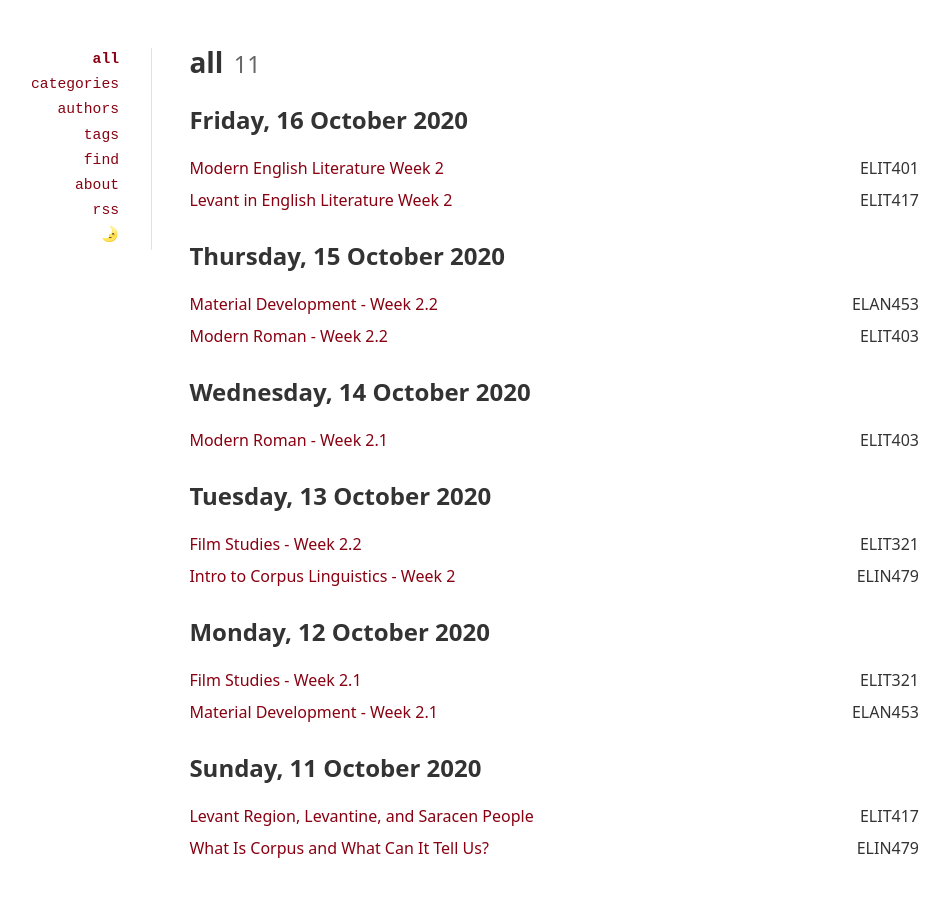
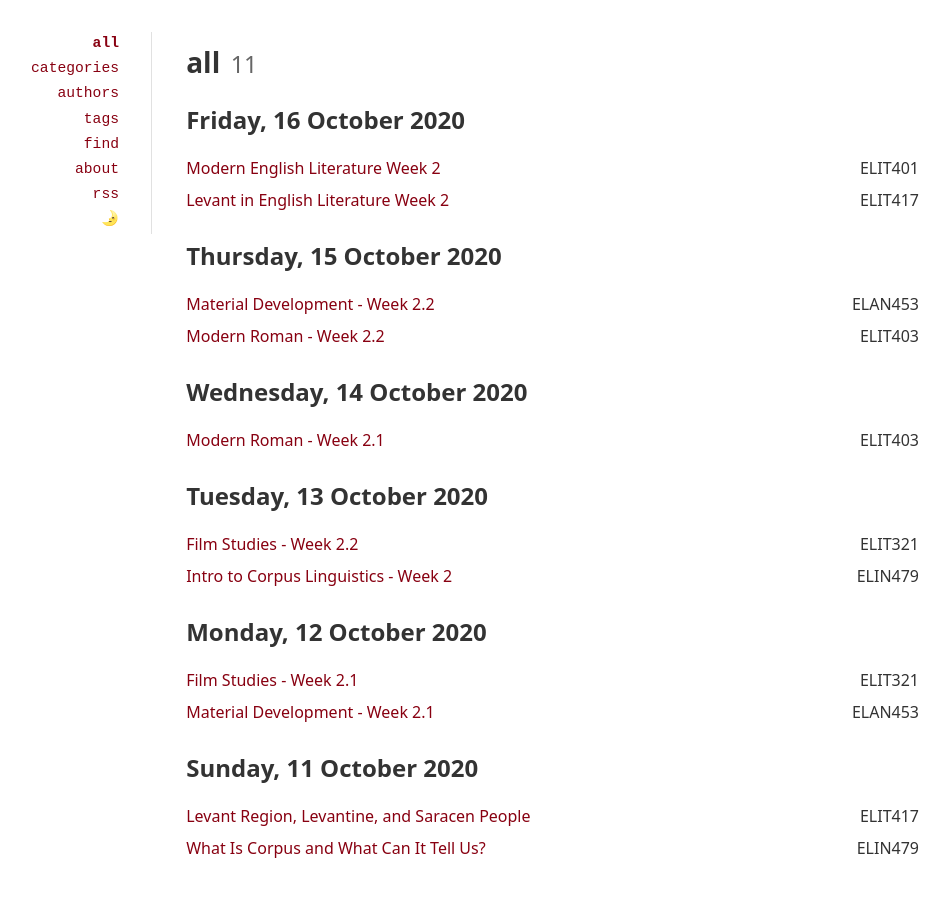
Before and after one commit to velitasali/notes, a Jekyll site: the page built from index.html, in a window 1280 px wide. Shown: the whole page, without its empty margins (185-1135 px from the left). Built offline with Jekyll 4.4.1, drawn with Linux system fonts in a browser that asks for light colours.

Commit message:
Small tweaks to make the CSS more consistent
For layouts that don't need consistency

```diff
--- a/_sass/_main.scss
+++ b/_sass/_main.scss
@@ -21,22 +21,6 @@
 	margin: 0;
 	color: #333;
 	transition: background-color .75s;
-}
-
-header nav {
-	border-right: 1px solid $unopinionated_color;
-	position: fixed;
-	width: 10rem;
-	font-family: 'Cascadia Code', monospace;
-	font-size: 11pt;
-	font-weight: 350;
-}
-
-header nav ul {
-	margin-block-start: 0;
-	margin-block-end: 0;
-	padding-inline-start: 0;
-	padding-inline-end: 0;
 }
 
 a {
@@ -251,9 +235,9 @@
 	max-width: 60rem;
 	display: grid;
 	grid-template-columns: repeat(auto-fit, minmax(10rem, 1fr));
-	gap: 2rem;
 	margin: auto;
 	padding: 2rem 0;
+	gap: 1rem;
 }
 
 main > {
@@ -262,6 +246,7 @@
 		flex-direction: column;
 		box-sizing: border-box;
 		grid-column: span 4;
+		padding: 1rem;
 	}
 
 	header {
@@ -270,22 +255,38 @@
 		grid-column: span 1;
 	}
 
-	header a {
-		text-decoration: none;
+	header {
+		nav {
+			border-right: 1px solid $unopinionated_color;
+			position: fixed;
+			width: 11rem;
+			font-family: 'Cascadia Code', monospace;
+			font-size: 11pt;
+			font-weight: 350;
 		}
 
-	header li {
+		nav {
+			ul {
+				margin-block-start: 0;
+				margin-block-end: 0;
+				padding-inline-start: 0;
+				padding-inline-end: 0;
+			}
+
+			li {
 				margin-bottom: .2rem;
 				text-align: right;
 				margin-right: 2rem;
 			}
 
-	header a.active {
+			a {
+				text-decoration: none;
+			}
+
+			a.active {
 				font-weight: bolder;
 			}
-
-	header, section {
-		padding: 1rem;
+		}
 	}
 }
 
@@ -380,26 +381,30 @@
 			grid-column: span 4;
 		}
 
-		header li {
+		header {
+			nav {
+				position: initial;
+				width: initial;
+				border-right: 0;
+				border-bottom: 1px solid $unopinionated_color;
+				margin: 1rem;
+			}
+
+			nav {
+				ul {
+					flex-wrap: wrap;
+					justify-content: space-evenly;
+					display: flex;
+				}
+
+				li {
 					display: inline-flex;
 					margin: 0rem;
 					padding-left: .75rem;
 					padding-right: .75rem;
-			padding-bottom: 1rem;
+					padding-bottom: 2rem;
 				}
-
-		header nav {
-			position: initial;
-			width: initial;
-			border-right: 0;
-			border-bottom: 1px solid $unopinionated_color;
-			padding-bottom: 1rem;
 			}
-
-		header nav ul {
-			flex-wrap: wrap;
-			justify-content: space-evenly;
-			display: flex;
 		}
 
 		section {
```
Lines whose indentation alone changed are shown as unchanged.
